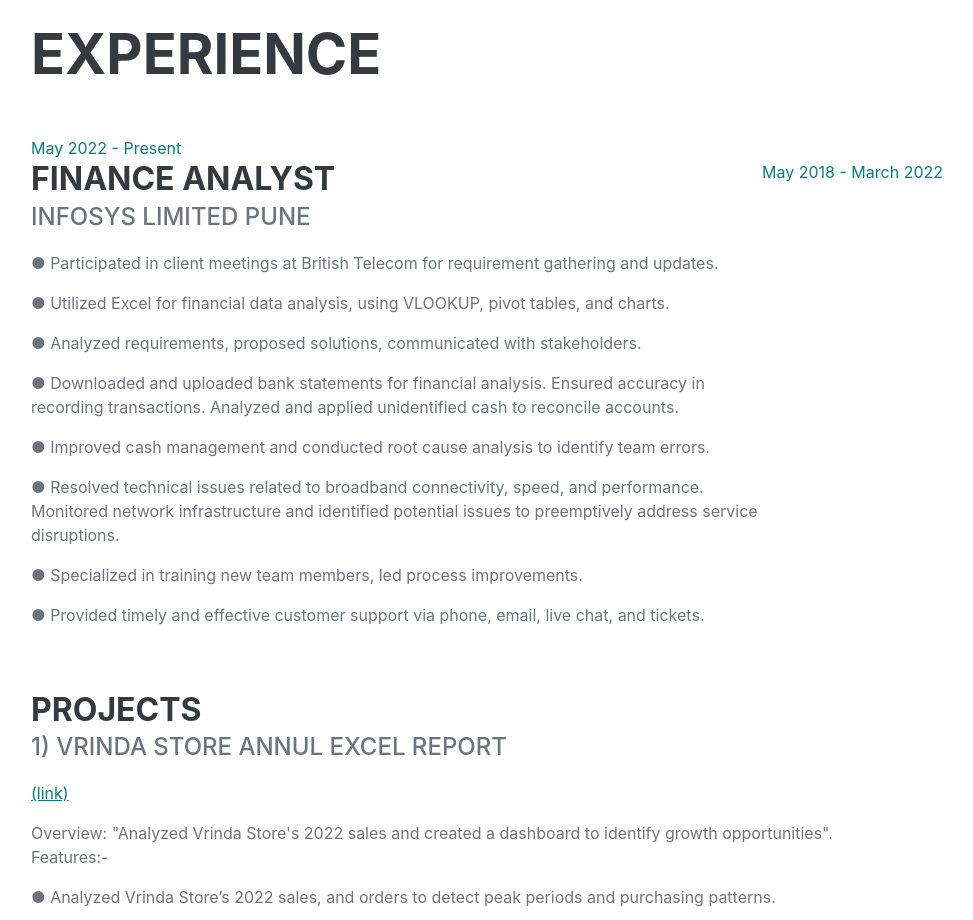
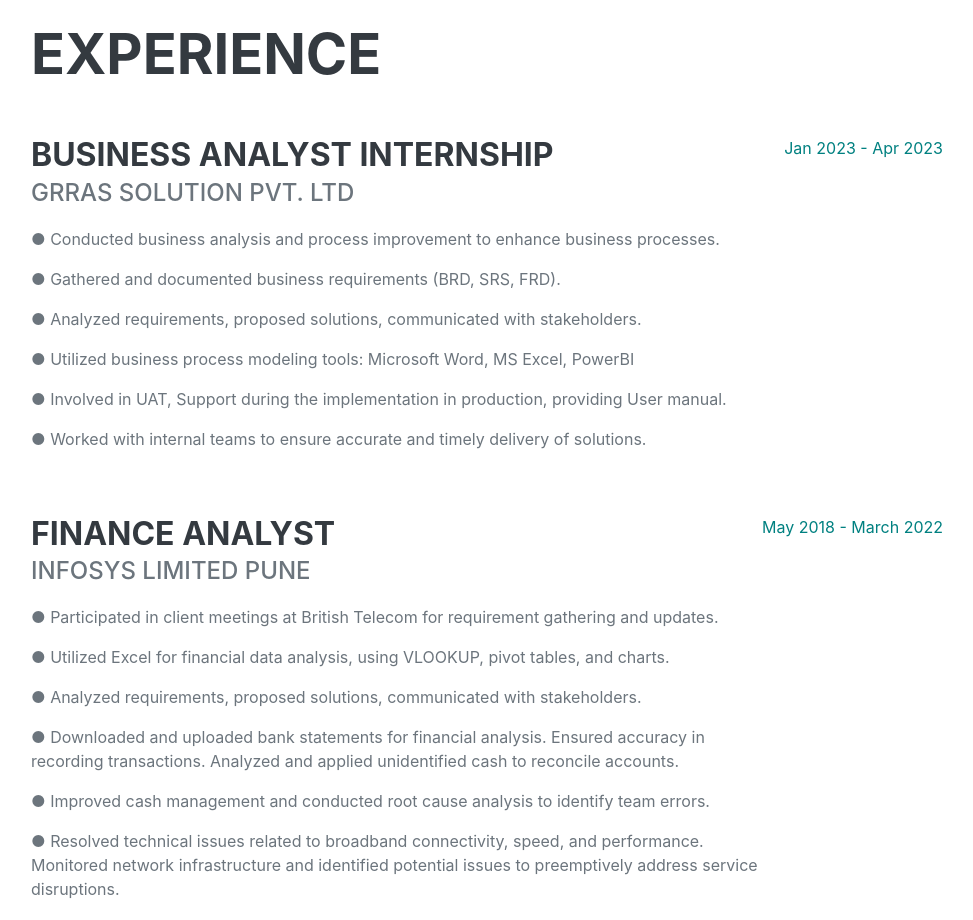
Before and after one commit to coderunner4sonam/Portfolio, a React (Create React App) app: page / in a window 1280 px wide. Shown: the part 860-1780 px from the top of the page, without its empty margins (289-1262 px from the left). Built offline with nearby package versions, Linux system fonts and the light colour scheme; a web font is replaced by a local one.

Commit message:
information updated

```diff
--- a/src/pages/Experience.js
+++ b/src/pages/Experience.js
@@ -15,9 +15,43 @@ const Experience = () => {
 
         <hr class="m-0" />
 
+
+
         <section class="resume-section" id="experience">
           <div class="resume-section-content">
             <h2 class="mb-5">Experience</h2>
+
+            <div class="d-flex flex-column flex-md-row justify-content-between mb-5">
+              <div class="flex-grow-1">
+                <h3 class="mb-0"> Business Analyst Internship</h3>
+                <div class="subheading mb-3"> Grras Solution Pvt. Ltd</div>
+
+                <p>
+                ● Conducted business analysis and process improvement to enhance business processes.
+                </p>
+                <p>
+                ● Gathered and documented business requirements (BRD, SRS, FRD).
+
+                </p>
+                <p>
+                ● Analyzed requirements, proposed solutions, communicated with
+                  stakeholders.
+                </p>
+                <p>
+                ● Utilized business process modeling tools: Microsoft Word, MS Excel, PowerBI
+                </p>
+                <p>
+                ● Involved in UAT, Support during the implementation in production, providing User manual.
+                </p>
+                <p>
+                ● Worked with internal teams to ensure accurate and timely delivery of solutions.
+                </p>
+              </div>
+              <div class="flex-shrink-0">
+                <span class="text-primary">Jan 2023 - Apr 2023</span>
+              </div>
+            </div>
+
             <div class="d-flex flex-column flex-md-row justify-content-between mb-5">
               <div class="flex-grow-1">
                 <h3 class="mb-0"> Finance Analyst</h3>
@@ -63,6 +97,7 @@ const Experience = () => {
                 <span class="text-primary">May 2018 - March 2022</span>
               </div>
             </div>
+
             <h3 class="mb-0"> projects</h3>
             <p>
               <div class="subheading mb-3">
--- a/src/pages/Home.js
+++ b/src/pages/Home.js
@@ -54,9 +54,35 @@ const Home = () => {
         <section class="resume-section" id="experience">
           <div class="resume-section-content">
             <h2 class="mb-5">Experience</h2>
-            <div class="d-flex flex-column flex-md-row justify-content-between">
+
+            <div class="d-flex flex-column flex-md-row justify-content-between mb-5">
+              <div class="flex-grow-1">
+                <h3 class="mb-0"> Business Analyst Internship</h3>
+                <div class="subheading mb-3"> Grras Solution Pvt. Ltd</div>
+
+                <p>
+                ● Conducted business analysis and process improvement to enhance business processes.
+                </p>
+                <p>
+                ● Gathered and documented business requirements (BRD, SRS, FRD).
+
+                </p>
+                <p>
+                ● Analyzed requirements, proposed solutions, communicated with
+                  stakeholders.
+                </p>
+                <p>
+                ● Utilized business process modeling tools: Microsoft Word, MS Excel, PowerBI
+                </p>
+                <p>
+                ● Involved in UAT, Support during the implementation in production, providing User manual.
+                </p>
+                <p>
+                ● Worked with internal teams to ensure accurate and timely delivery of solutions.
+                </p>
+              </div>
               <div class="flex-shrink-0">
-                <span class="text-primary"> May 2022 - Present </span>
+                <span class="text-primary">Jan 2023 - Apr 2023</span>
               </div>
             </div>
 
@@ -64,6 +90,7 @@ const Home = () => {
               <div class="flex-grow-1">
                 <h3 class="mb-0"> Finance Analyst</h3>
                 <div class="subheading mb-3">Infosys Limited Pune</div>
+
                 <p>
                 ● Participated in client meetings at British Telecom for
                   requirement gathering and updates.
@@ -82,8 +109,8 @@ const Home = () => {
                   and applied unidentified cash to reconcile accounts.
                 </p>
                 <p>
-                  ● Improved cash management and conducted root cause analysis
-                  to identify team errors.
+                ● Improved cash management and conducted root cause analysis to
+                  identify team errors.
                 </p>
                 <p>
                 ● Resolved technical issues related to broadband connectivity,
```
Lines whose indentation alone changed are shown as unchanged.
